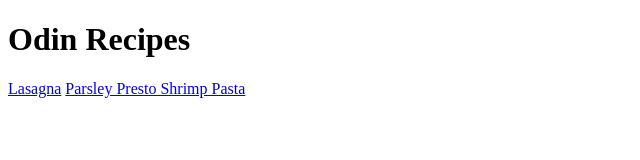
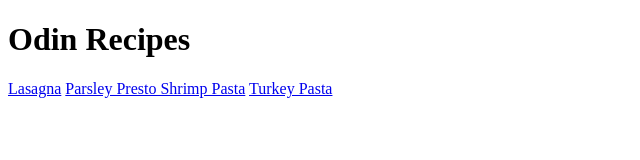
Before and after one commit to thomastenaglia/odin-recipes, a plain HTML site: page index.html in a window 1280 px wide. Shown: the whole page, without its empty margins (0-640 px from the left). Drawn offline with Linux system fonts and the light colour scheme.

Commit message:
add link to Turkey Pasta on homepage

```diff
--- a/index.html
+++ b/index.html
@@ -9,5 +9,6 @@
     <h1>Odin Recipes</h1>
     <a href="recipes/lasagna.html">Lasagna</a>
     <a href="recipes/pesto-shrimp-pasta.html">Parsley Presto Shrimp Pasta</a>
+    <a href="recipes/turkey-pasta.html">Turkey Pasta</a>
 </body>
 </html>
```
